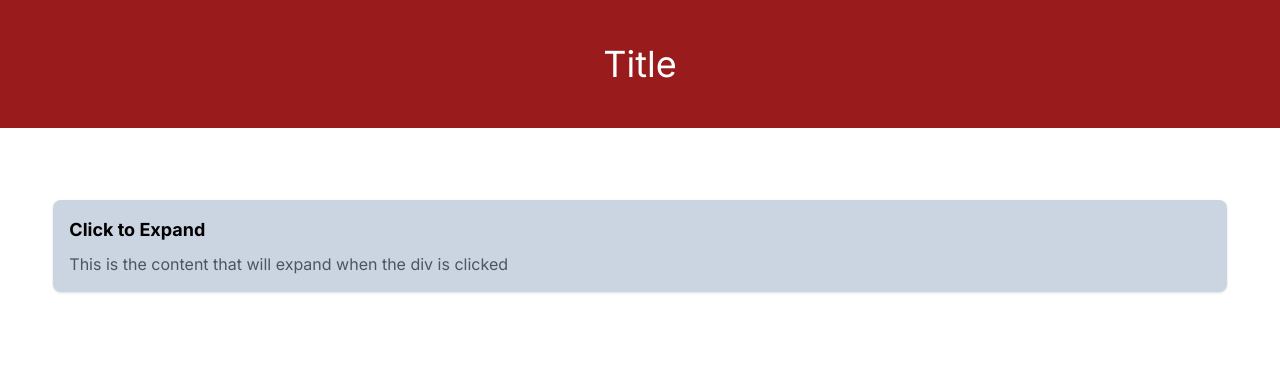
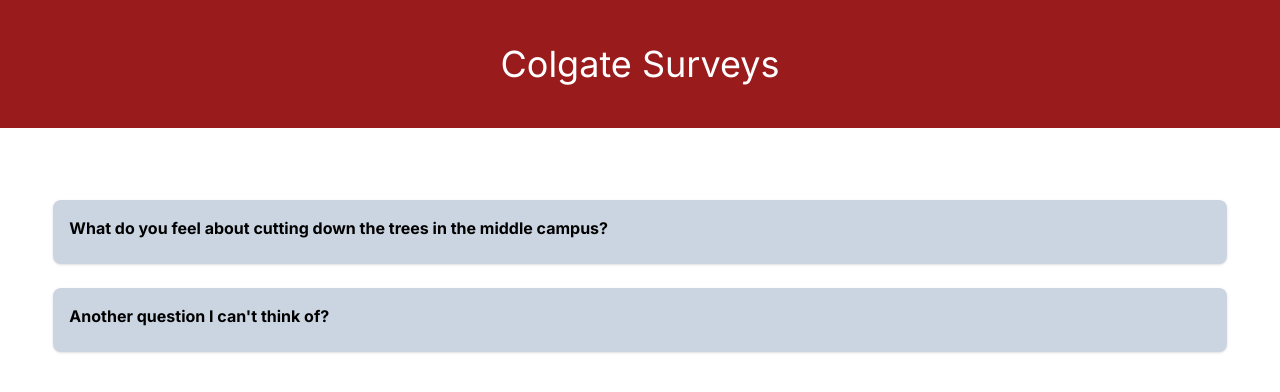
Before and after one commit to ramananj34/hack-app, a Next.js app: page / in a window 1280 px wide. Shown: the top 392 px of the page. Built offline with nearby package versions, Linux system fonts and the light colour scheme.

Commit message:
Unexpanded buttons

```diff
--- a/app/page.js
+++ b/app/page.js
@@ -4,15 +4,20 @@
   return (
     <div className="h-screen w-screen bg-white justify-center items-center">
       <div className="flex left-0 top-0 h-32 w-screen bg-red-800 justify-center items-center">
-        <h1 className="text-center text-white text-4xl">Title</h1>
+        <h1 className="text-center text-white text-4xl">Colgate Surveys</h1>
       </div>
       <br/>
       <br/>
       <br/>
       <div className="bg-slate-300 w-11/12 p-4 rounded-lg shadow cursor-pointer mx-auto">
-        <h2 class="text-lg font-bold mb-2">Click to Expand</h2>
+        <h2 class="text-black font-bold mb-2">What do you feel about cutting down the trees in the middle campus?</h2>
         <div class="content">
-          <p class="text-gray-600">This is the content that will expand when the div is clicked</p>
+        </div>
+      </div>
+      <br/>
+      <div className="bg-slate-300 w-11/12 p-4 rounded-lg shadow cursor-pointer mx-auto">
+        <h2 class="text-black font-bold mb-2">Another question I can't think of?</h2>
+        <div class="content">
         </div>
       </div>
 
```
